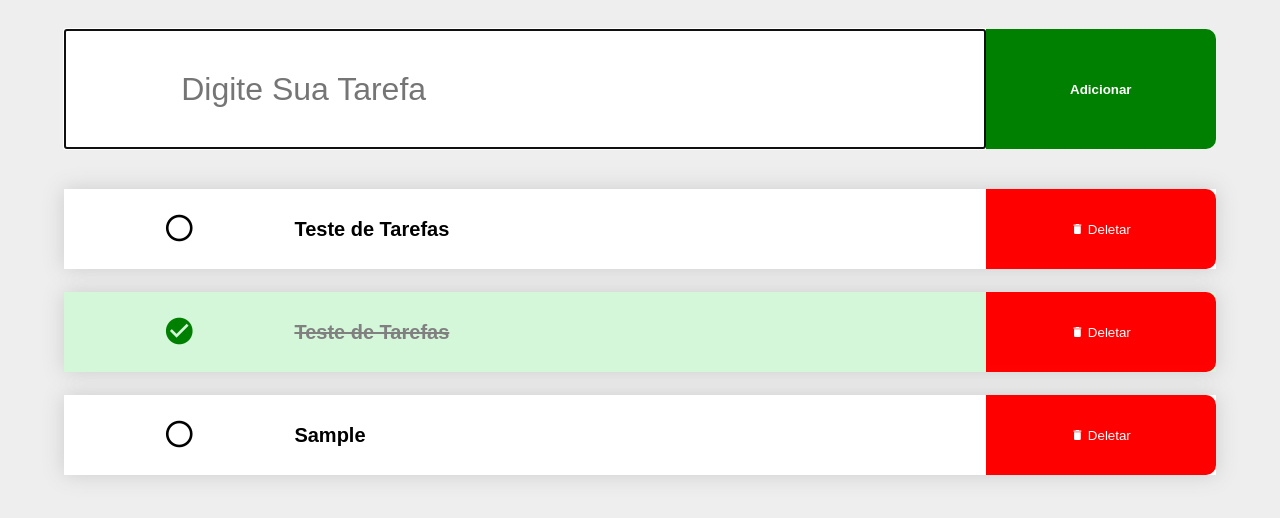
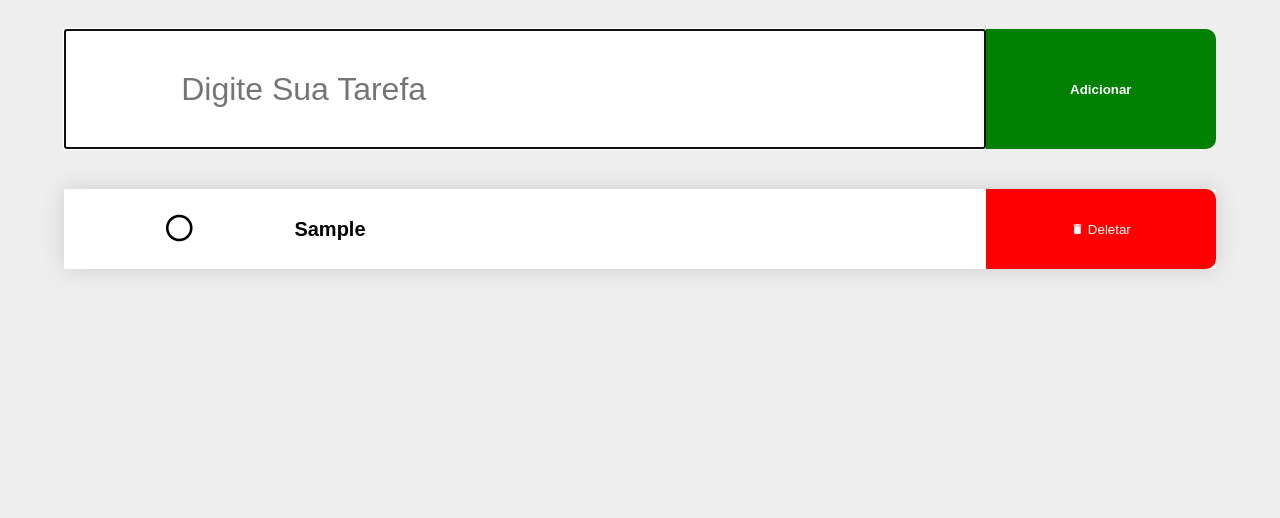
Before and after one commit to Efavil/Dev-Web, a plain HTML site: page programacaoweb/javascript/listas de tarefas/index.html in a window 1280 px wide. Both pictures are taken after typing "Sample" into the empty fields and a click on the button "Adicionar". Shown: the part 90-608 px from the top of the page. Drawn offline with Linux system fonts and the light colour scheme.

Commit message:
Projeo tarefas

```diff
--- a/programacaoweb/javascript/listas de tarefas/css/estilo.css
+++ b/programacaoweb/javascript/listas de tarefas/css/estilo.css
@@ -62,6 +62,7 @@ main {
     width: 100%;
     box-shadow: 0 0 20px #ccc;
     margin-bottom: 2%;
+    cursor: pointer;
 }
 
 .item.clicado {
--- a/programacaoweb/javascript/listas de tarefas/index.html
+++ b/programacaoweb/javascript/listas de tarefas/index.html
@@ -16,28 +16,6 @@
         <button onclick="addTarefa()" id="btn-add" class="add">Adicionar</button>
     </header>
     <main id="areaLista">
-        <div class="item">
-            <div class="item-icone">
-                <i class="mdi mdi-circle-outline"></i>
-            </div>
-            <div class="item-nome">
-                Teste de Tarefas
-            </div>
-            <div class="item-botao">
-                <button class="delete"><i class="mdi mdi-delete"></i> Deletar</button>
-            </div>
-        </div>
-        <div class="item clicado">
-            <div class="item-icone">
-                <i class="mdi mdi-check-circle"></i>
-            </div>
-            <div class="item-nome">
-                Teste de Tarefas
-            </div>
-            <div class="item-botao">
-                <button class="delete"><i class="mdi mdi-delete"></i> Deletar</button>
-            </div>
-        </div>
     </main>
 
     <script src="js/controle.js"></script>
--- a/programacaoweb/javascript/listas de tarefas/js/controle.js
+++ b/programacaoweb/javascript/listas de tarefas/js/controle.js
@@ -1,3 +1,5 @@
+
+let contador = 0
 let input = document.querySelector('#inputTarefa');
 let btnAdd = document.querySelector('#btn-add');
 let main = document.querySelector('#areaLista')
@@ -6,15 +8,18 @@ function addTarefa() {
     let valorInput = input.value;
 
     if((valorInput !=="") && (valorInput !== null) && (valorInput !== undefined)) {
-        let novoItem = `<div class="item">
-            <div class="item-icone">
-                <i class="mdi mdi-circle-outline"></i>
+
+        ++contador;
+
+        let novoItem = `<div id="${contador}" class="item">
+            <div onclick="marcarTarefa(${contador})" class="item-icone">
+                <i id="icone_${contador}" class="mdi mdi-circle-outline"></i>
             </div>
-            <div class="item-nome">
+            <div onclick="marcarTarefa(${contador})"  class="item-nome">
                 ${valorInput}
             </div>
             <div class="item-botao">
-                <button class="delete"><i class="mdi mdi-delete"></i> Deletar</button>
+                <button onclick="deletar(${contador})" class="delete"><i class="mdi mdi-delete"></i> Deletar</button>
             </div>
         </div>`;
 
@@ -22,7 +27,36 @@ function addTarefa() {
 
         input.value = "";
         input.focus();
+
     }
+}
+
+function marcarTarefa(id) {
+    var item = document.getElementById(id);
+    var classe = item.getAttribute('class');
+    console.log(classe);
+
+    if(classe == "item") {
+        item.classList.add('clicado')
+
+        var icone = document.getElementById('icone_' + id);
+        icone.classList.remove('mdi-circle-outline');
+        icone.classList.add('mdi-check-circle');
+
+        item.parentNode.appendChild(item);
+
+    } else {
+        item.classList.remove('clicado')
+
+        var icone = document.getElementById('icone_' + id);
+        icone.classList.remove('mdi-check-circle');
+        icone.classList.add('mdi-circle-outline');
+    }
+}
+
+function deletar(id) {
+    var tarefa = document.getElementById(id);
+    tarefa.remove();
 }
 
 input.addEventListener("keyup", function(event) {
```
